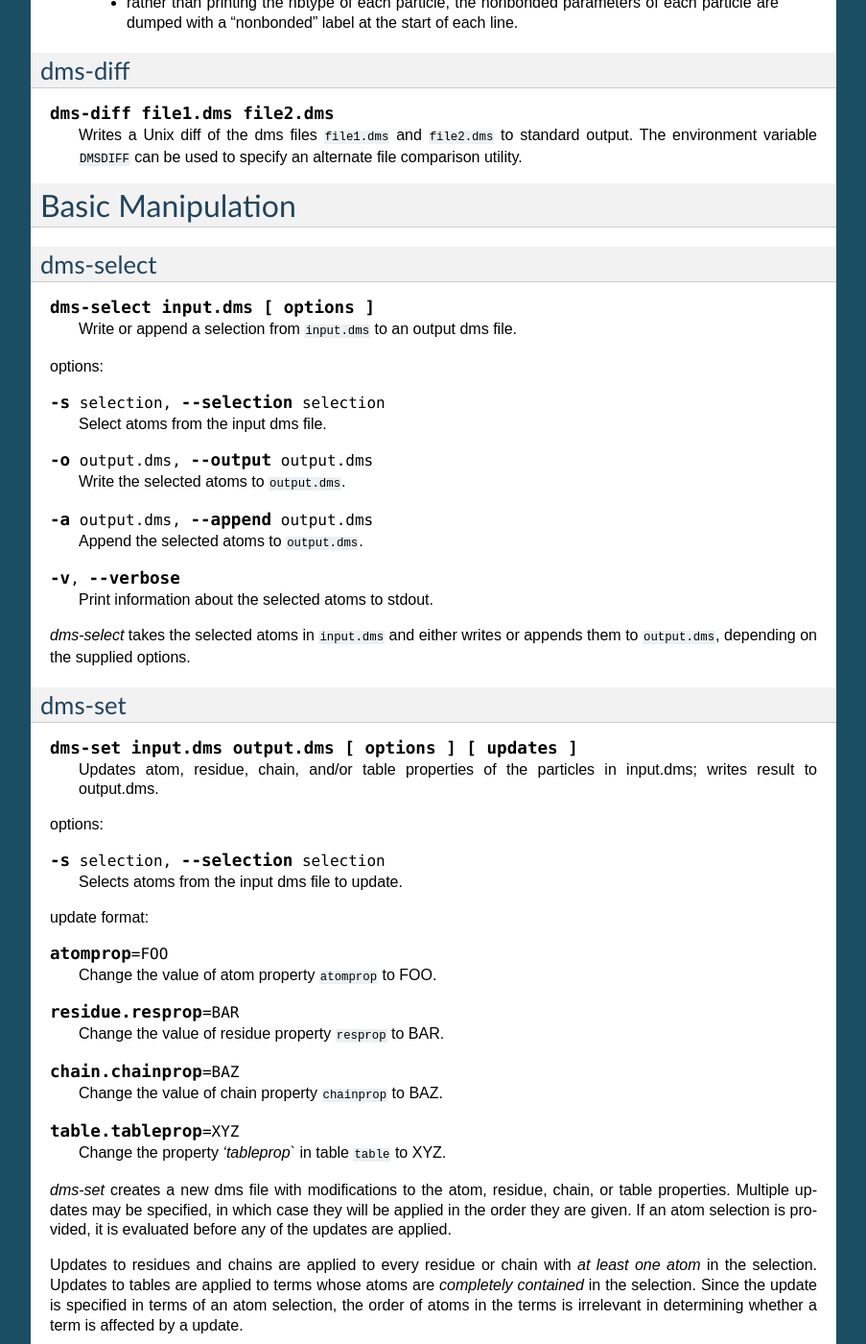
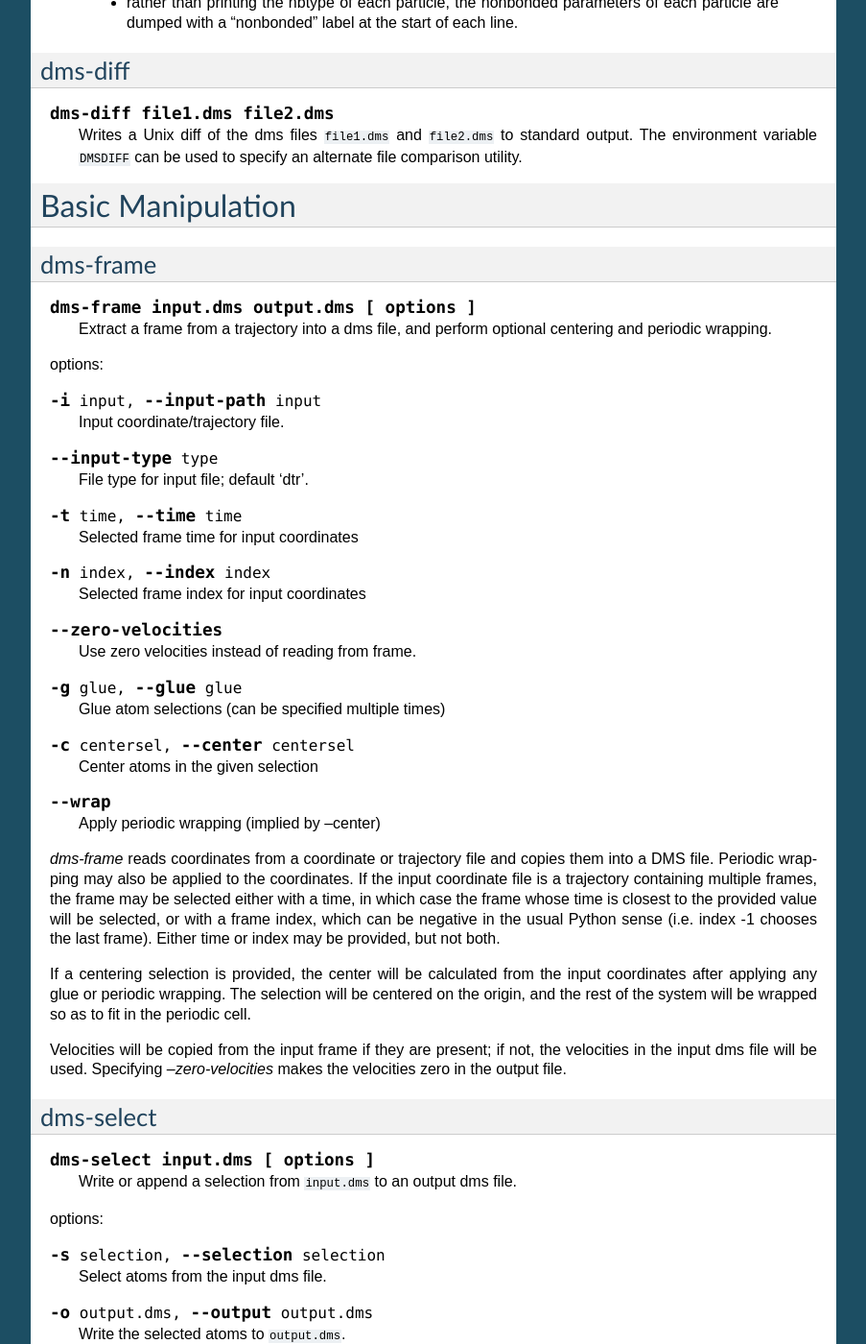
Before and after one commit to DEShawResearch/msys, a Sphinx documentation site: the page built from doc/source/tools.rst, in a window 1280 px wide and 1400 px high, scrolled down 2408 px. Shown: the whole window at 96% size, without its empty margins (198-1101 px from the left). Built offline with Sphinx 7.4.7, drawn with Linux system fonts in a browser that asks for light colours; the version number could not be read and is left out; some of the changed text lies outside the part shown.

Commit message:
Document dms-{override-vdw,scale-vdw,frame}.
[git-p4: depot-paths = "//depot/desrad/main/sw/libs/msys/": change = 139799]

```diff
--- a/doc/source/tools.rst
+++ b/doc/source/tools.rst
@@ -184,6 +184,69 @@
 ------------------
 Basic Manipulation
 ------------------
+
+dms-frame
+---------
+.. program:: dms-frame
+
+.. describe:: dms-frame input.dms output.dms [ options ]
+
+   Extract a frame from a trajectory into a dms file, and perform optional
+   centering and periodic wrapping.
+
+options:
+
+.. cmdoption:: -i input, --input-path input
+
+   Input coordinate/trajectory file.
+
+.. cmdoption:: --input-type type
+
+   File type for input file; default 'dtr'.
+
+.. cmdoption:: -t time, --time time
+
+   Selected frame time for input coordinates
+
+.. cmdoption:: -n index, --index index
+
+   Selected frame index for input coordinates
+
+.. cmdoption:: --zero-velocities
+
+   Use zero velocities instead of reading from frame.
+
+.. cmdoption:: -g glue, --glue glue
+
+   Glue atom selections (can be specified multiple times)
+
+.. cmdoption:: -c centersel, --center centersel
+
+   Center atoms in the given selection
+
+.. cmdoption:: --wrap
+
+   Apply periodic wrapping (implied by --center)
+
+
+*dms-frame* reads coordinates from a coordinate or trajectory file and
+copies them into a DMS file.  Periodic wrapping may also be applied
+to the coordinates.  If the input coordinate file is a trajectory containing
+multiple frames, the frame may be selected either with a time, in which case
+the frame whose time is closest to the provided value will be selected,
+or with a frame index, which can be negative in the usual Python sense
+(i.e. index -1 chooses the last frame).  Either time or index may be
+provided, but not both.
+
+If a centering selection is provided, the center will be calculated from
+the input coordinates after applying any glue or periodic wrapping.  The
+selection will be centered on the origin, and the rest of the system will
+be wrapped so as to fit in the periodic cell.
+
+Velocities will be copied from the input frame if they are present; if
+not, the velocities in the input dms file will be used.  Specifying
+`--zero-velocities` makes the velocities zero in the output file.
+
 
 dms-select
 ----------
@@ -463,6 +526,77 @@
   # Restrain CA atoms with a force constant of 0.3
   dms-posre out1.dms out2.dms -s "name CA" -f 0.3
 
+dms-override-vdw
+----------------
+.. program:: dms-override-vdw
+
+.. describe:: dms-override-vdw input.dms output.dms [ options ]
+
+   Override vdw interactions between selected atoms.
+
+options:
+
+.. cmdoption:: --sigma sigma
+
+   Vdw sigma
+
+.. cmdoption:: --epsilon epsilon
+
+   Vdw epsilon
+
+.. cmdoption:: --selection0 selection
+
+   Atom selection for the first group
+
+.. cmdoption:: --selection1 selection
+
+   Atom selection for the second group
+
+*dms-override-vdw* changes the vdw interaction between two specified groups
+of atoms to the specified values of sigma and epsilon.  All options (sigma,
+epsilon, selection0, selection1) are required, and the selection groups must
+not be empty.
+
+Currently, the vdw functional form of the DMS file must be "vdw_12_6".
+
+This tool uses the `nonbonded_combined_param` table in the DMS file to store
+the overrides and therefore should not be used with versions of Anton
+software older than 2.9.2
+
+dms-scale-vdw
+-------------
+.. program:: dms-scale-vdw
+
+.. describe:: dms-scale-vdw input.dms output.dms [ options ]
+
+   Scale vdw interactions between selected atoms.
+
+options:
+
+.. cmdoption:: -s scale_sigma, --scale-sigma scale_sigma
+
+   scale factor for sigma, default 1.0
+
+.. cmdoption:: -e scale_epsilon, --scale-epsilon scale_epsilon
+
+   scale factor for epsilon, default 1.0
+
+.. cmdoption:: -l selection, --ligand selection
+
+   atom selection groups (specify multiple)
+
+*dms-scale-vdw* scales the vdw interactions between multiple groups of atoms.
+The vdw interactions between each ligand group will be scaled by the
+specified amount.  As many ligands may be specified as desired, though
+different implementations on Desmond and Anton may in practice limit the
+number possible
+
+Currently, the vdw functional form of the DMS file must be "vdw_12_6".
+
+This tool uses the `nonbonded_combined_param` table in the DMS file to store
+the overrides and therefore should not be used with versions of Anton
+software older than 2.9.2
+
 
 ------------------------
 Free Energy Perturbation
--- a/release_notes.txt
+++ b/release_notes.txt
@@ -1,5 +1,7 @@
 1.5.0  REMOVED: dms-neutralize, dms-solvate
        REMOVED: Undocumented "builder" module.
+       FIXED: Documentation for dms-override-vdw, dms-scale-vdw
+       NEW: dms-frame tool for extracting coordinates and doing periodic fix.
 
 1.4.8  NEW dms-frame script for frame extraction with centering and wrapping.
 
```
